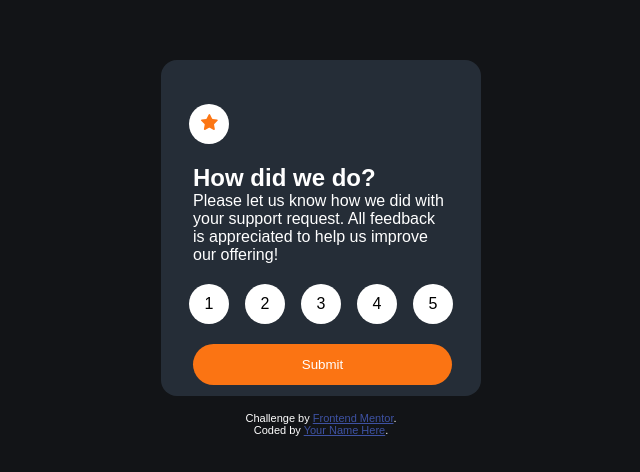
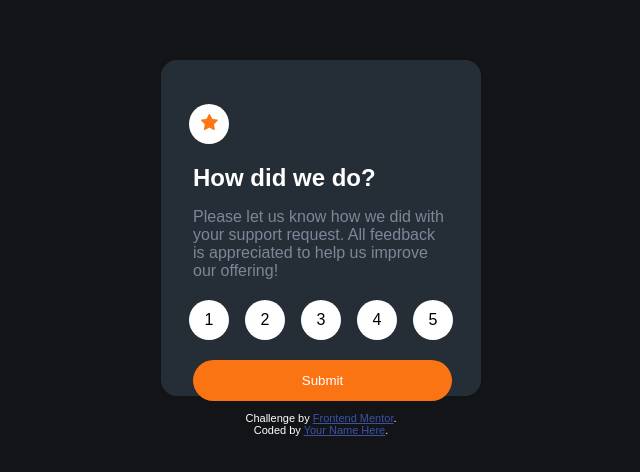
Before and after one commit to IngridAkeida/interactive-rating-component-main, a plain HTML site: page index.html in a window 1280 px wide. Shown: the part 160-632 px from the top of the page, without its empty margins (319-959 px from the left). Drawn offline with Linux system fonts and the light colour scheme.

Commit message:
update commit

```diff
--- a/style.css
+++ b/style.css
@@ -73,10 +73,12 @@ body{
 
 h1{
   font-size: 1.5rem;
+  padding-bottom: 1rem;
 }
 
 .title p{
   font-size: 1rem;
+  color: var(--Medium-Grey);
 }
 
 ul{
```
